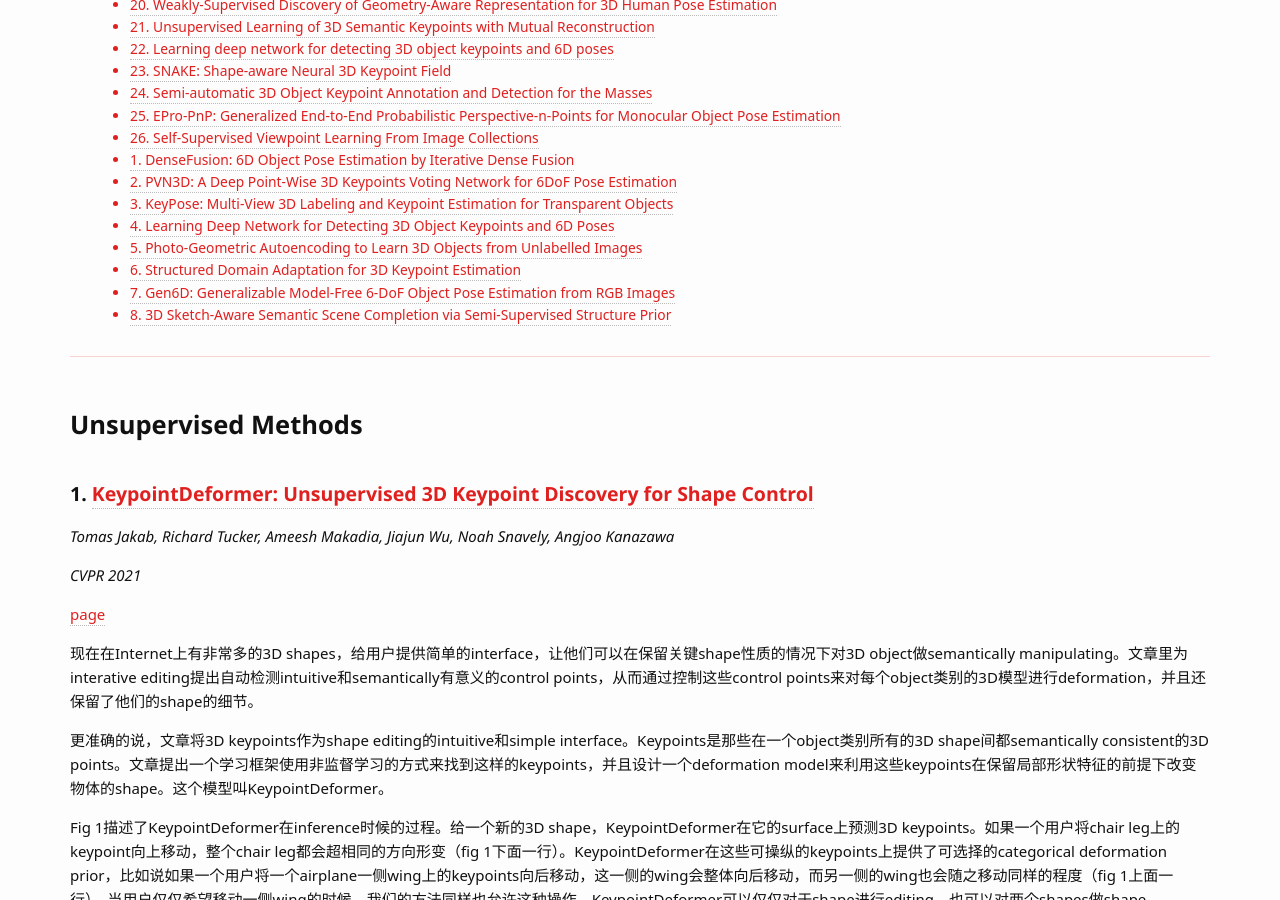
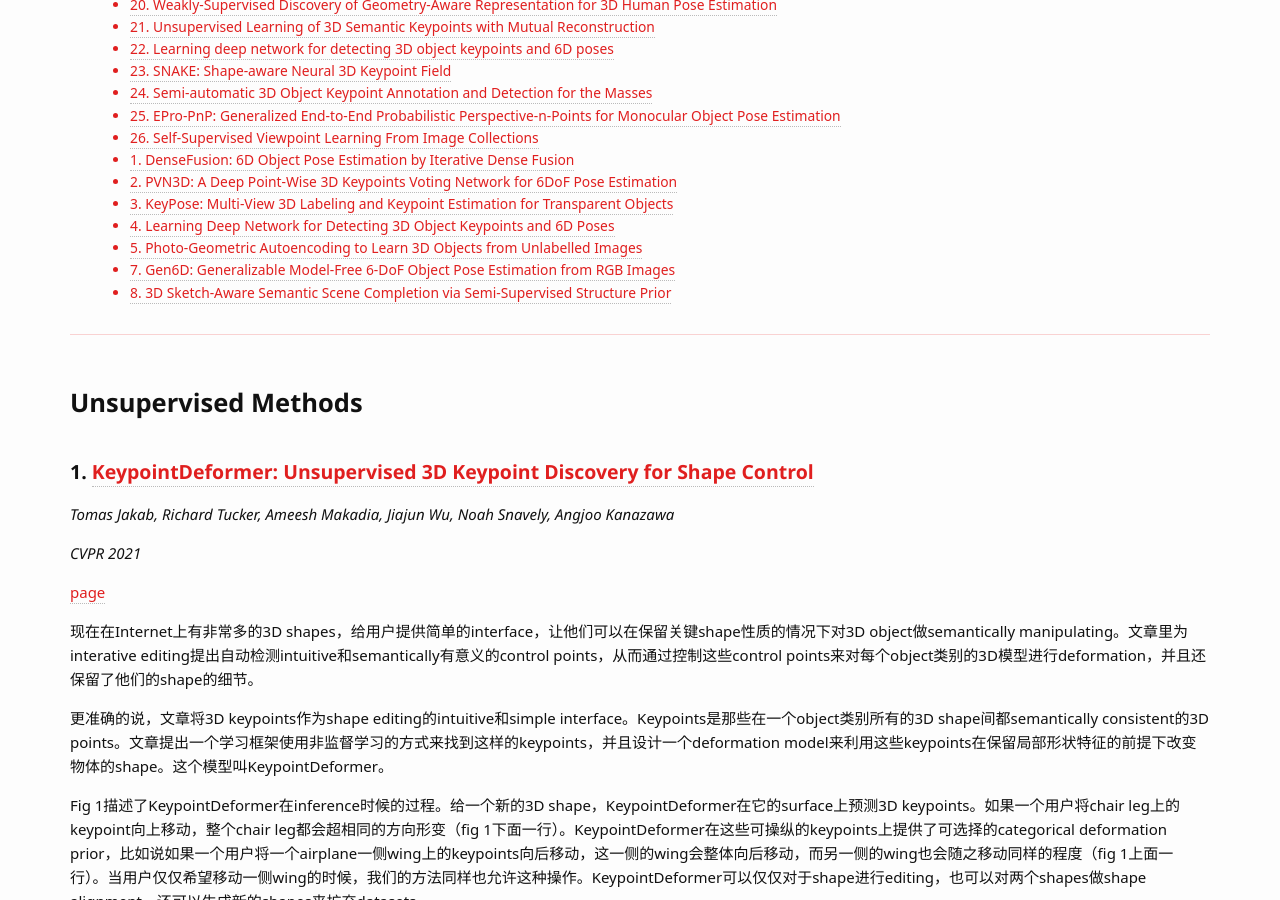
Before and after one commit to Wei-kang-Wang/tech-log, a Jekyll site: the page built from _posts/2022-01-01-Keypoint from Point Clouds.md, in a window 1280 px wide and 900 px high, scrolled down 647 px. Built offline with Jekyll 4.4.1, drawn with Linux system fonts in a browser that asks for light colours; some web fonts are replaced; formulas are drawn with MathJax 3; some of the changed text lies outside the part shown.

Commit message:
Update 2022-01-01-Keypoint from Point Clouds.md

```diff
--- a/_posts/2022-01-01-Keypoint from Point Clouds.md
+++ b/_posts/2022-01-01-Keypoint from Point Clouds.md
@@ -1193,10 +1193,6 @@ $$\begin{equation}
 
 *Arxiv 2019*
 
-### 6. [Structured Domain Adaptation for 3D Keypoint Estimation](https://ieeexplore.ieee.org/abstract/document/8885979)
-
-*3DV 2019*
-
 
 ### 7. [Gen6D: Generalizable Model-Free 6-DoF Object Pose Estimation from RGB Images](https://arxiv.org/pdf/2204.10776.pdf)
 
```
